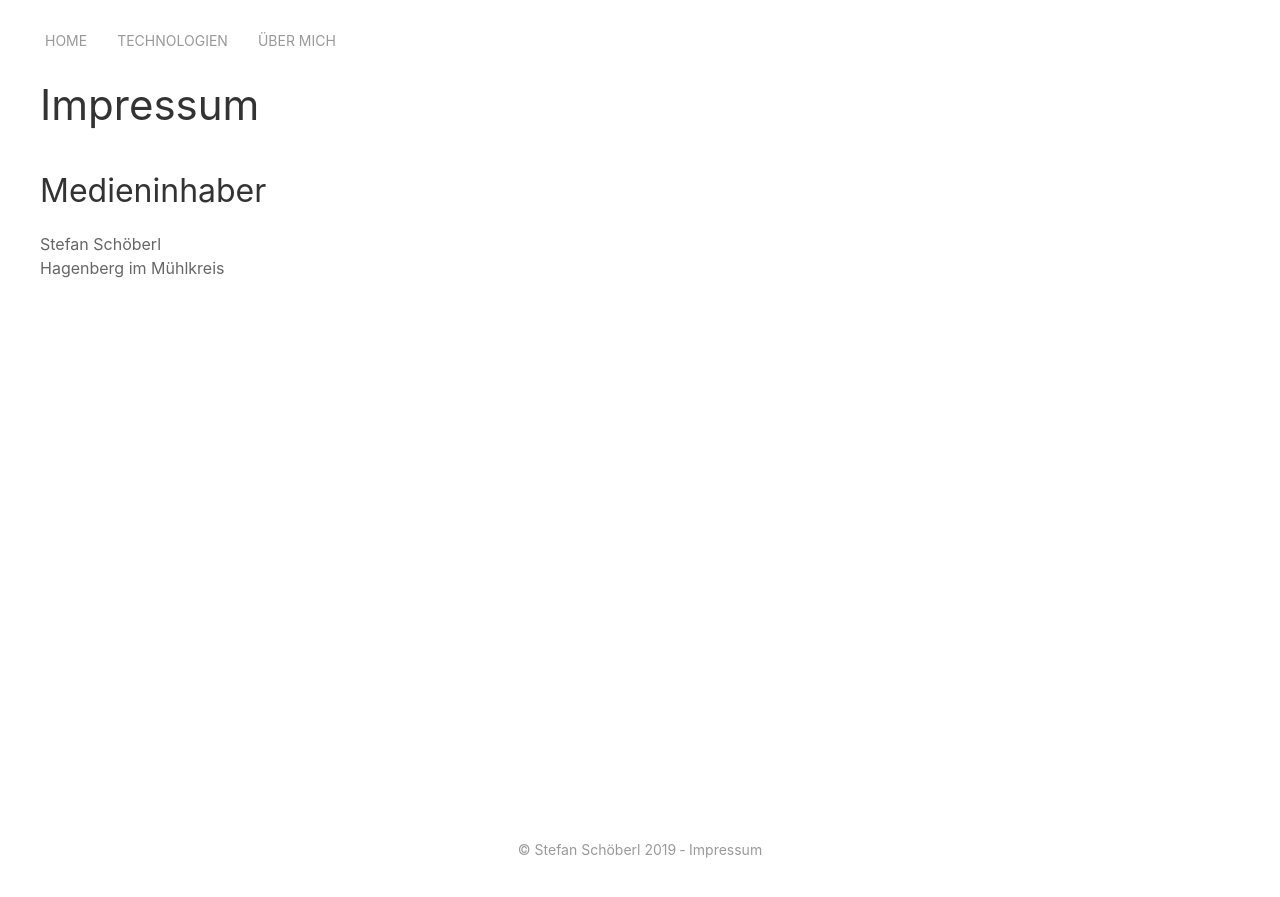
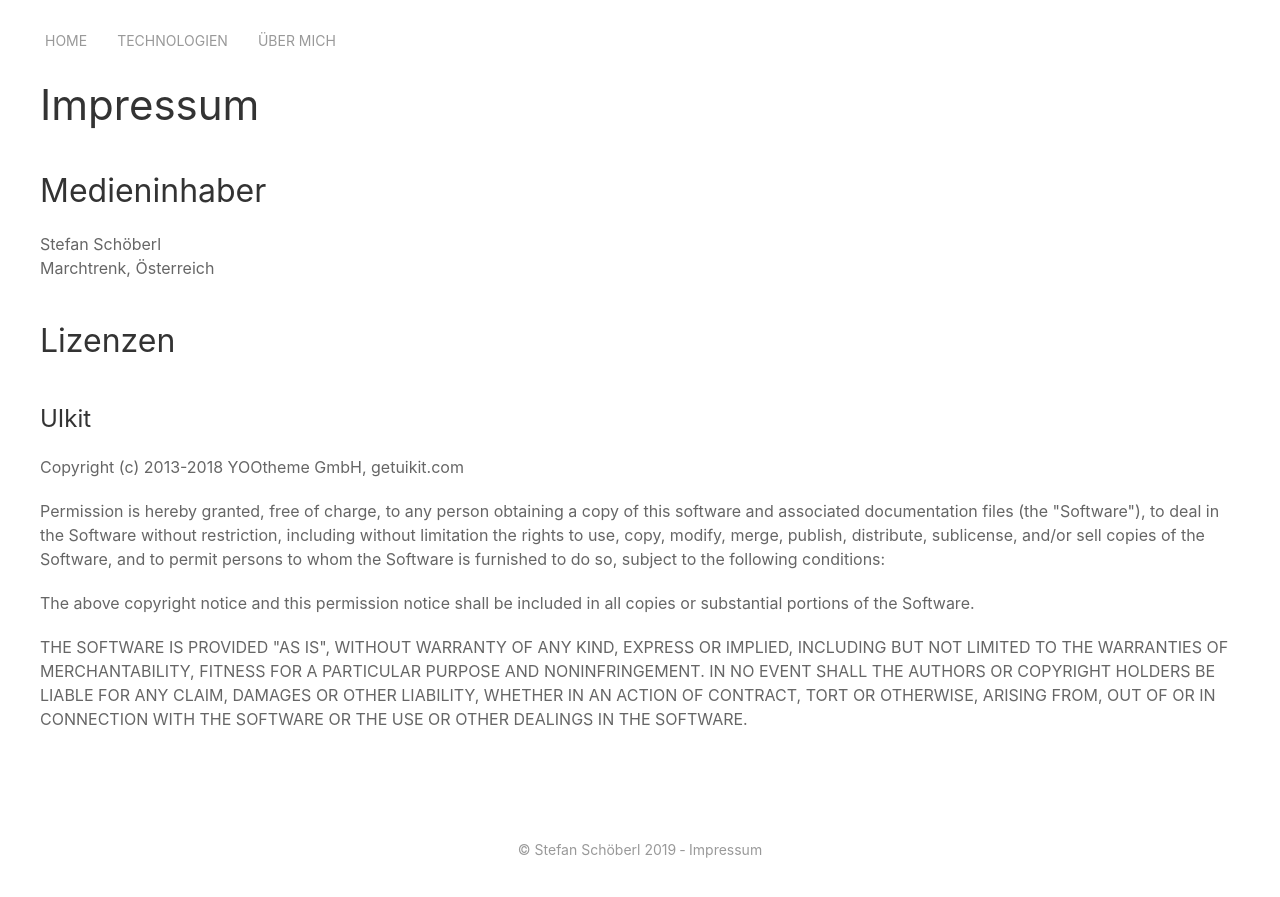
Before and after one commit to stefanschoeberl/stefanschoeberl.github.io, a Jekyll site: the page built from imprint.html, in a window 1280 px wide. Shown: the top 897 px of the page. Built offline with Jekyll 4.4.1, drawn with Linux system fonts in a browser that asks for light colours.

Commit message:
Add license, update location

```diff
--- a/imprint.html
+++ b/imprint.html
@@ -7,5 +7,15 @@ title: Impressum
 <h2>Medieninhaber</h2>
 <p>
     Stefan Schöberl<br>
-    Hagenberg im Mühlkreis
+    Marchtrenk, Österreich
 </p>
+
+
+
+<h2>Lizenzen</h2>
+
+<h3>UIkit</h3>
+<p>Copyright (c) 2013-2018 YOOtheme GmbH, getuikit.com</p>
+<p>Permission is hereby granted, free of charge, to any person obtaining a copy of this software and associated documentation files (the "Software"), to deal in the Software without restriction, including without limitation the rights to use, copy, modify, merge, publish, distribute, sublicense, and/or sell copies of the Software, and to permit persons to whom the Software is furnished to do so, subject to the following conditions:</p>
+<p>The above copyright notice and this permission notice shall be included in all copies or substantial portions of the Software.</p>
+<p>THE SOFTWARE IS PROVIDED "AS IS", WITHOUT WARRANTY OF ANY KIND, EXPRESS OR IMPLIED, INCLUDING BUT NOT LIMITED TO THE WARRANTIES OF MERCHANTABILITY, FITNESS FOR A PARTICULAR PURPOSE AND NONINFRINGEMENT. IN NO EVENT SHALL THE AUTHORS OR COPYRIGHT HOLDERS BE LIABLE FOR ANY CLAIM, DAMAGES OR OTHER LIABILITY, WHETHER IN AN ACTION OF CONTRACT, TORT OR OTHERWISE, ARISING FROM, OUT OF OR IN CONNECTION WITH THE SOFTWARE OR THE USE OR OTHER DEALINGS IN THE SOFTWARE.</p>
```
